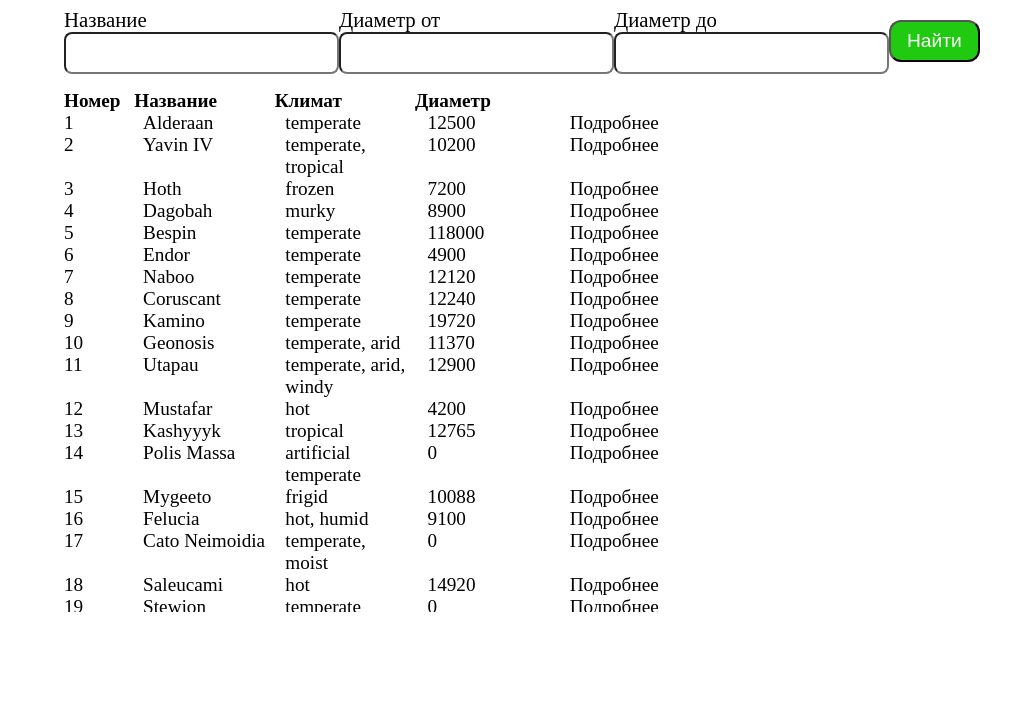
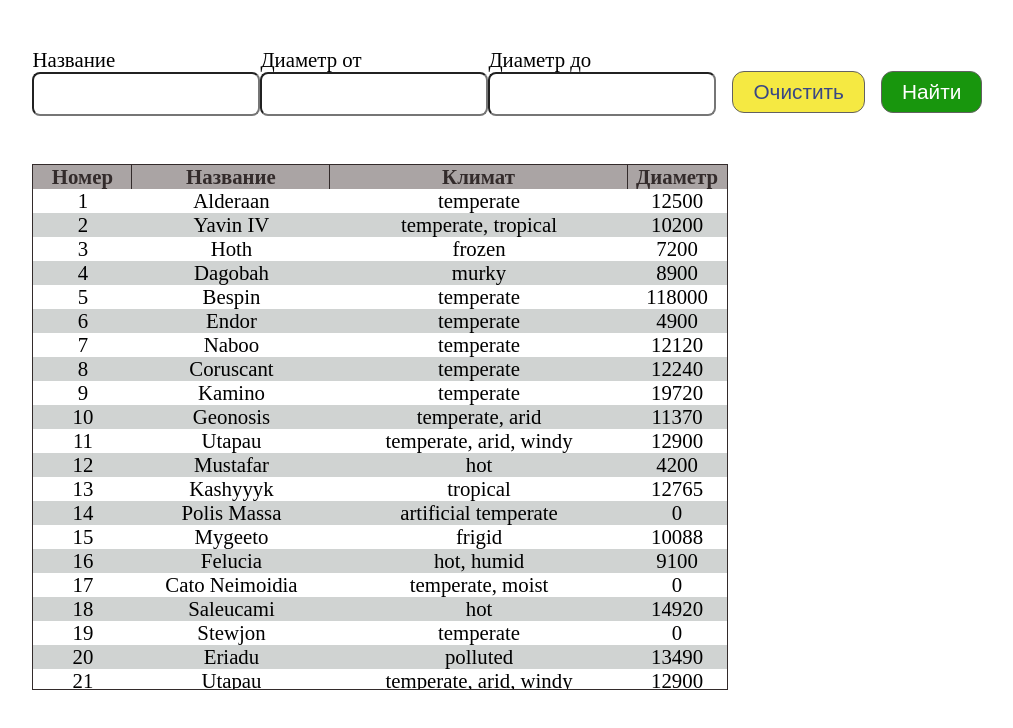
Before and after one commit to EvgenII2/table-with-filters, an Angular app: page / in a window 1280 px wide. Shown: the top 728 px of the page, without its empty margins (260-1273 px from the left). Built offline with nearby package versions, Linux system fonts and the light colour scheme.

Commit message:
different improvements

```diff
--- a/src/app/components/planet-filter/planet-filter.component.html
+++ b/src/app/components/planet-filter/planet-filter.component.html
@@ -35,7 +35,12 @@
       Больше 0
     </div>
   </div>
-  <button class="search-button"
+  <button class="button erase-button"
+          type="button"
+          (click)="eraseFilter($event)">
+    Очистить
+  </button>
+  <button class="button search-button"
           type="submit"
           [disabled]="filterForm.invalid && filterForm.touched">
     Найти
--- a/src/app/components/planet-filter/planet-filter.component.scss
+++ b/src/app/components/planet-filter/planet-filter.component.scss
@@ -1,7 +1,7 @@
 :host {
   display: block;
-  width: 50%;
-  margin: auto;
+  width: 55%;
+  margin: 3rem auto;
 }
 
 .filter-form {
@@ -21,8 +21,9 @@
 
     .control-input {
       padding: 0.5rem 0.75rem;
-      font-size: 1.2rem;
+      font-size: 1.3rem;
       border-radius: 0.5rem;
+      max-width: 200px;
     }
 
     .validate-error {
@@ -31,23 +32,34 @@
     }
   }
 
+  .button {
+    font-size: 1.3rem;
+    padding: 0.5rem 1.25rem;
+    border: 1px solid #636161;
+    border-radius: 0.75rem;
+    margin-top: 1.45rem;
+    margin-left: 1rem;
+    cursor: pointer;
+  }
+
+  .erase-button {
+    background-color: #f5e942;
+    color: #394785;
+  }
+
   .search-button {
-    font-size: 1.2rem;
-    padding: 0.5rem 1rem;
-    border-radius: 0.75rem;
-    display: flex;
-    align-self: center;
-    cursor: pointer;
-    background-color: #1fca10;
+    background-color: #18960d;
     color: #fff;
   }
 
-  .search-button:hover {
-    box-shadow: 0px 0px 10px 0px rgba(12, 16, 19, 0.3);
+  .button:hover {
+    box-shadow: 0px 0px 15px 0px #484c4e4d;
   }
 
   .search-button:disabled {
     box-shadow: none;
+    background-color: #ada8a8;
+    color: #000;
     cursor: not-allowed;
   }
 }
--- a/src/app/components/planet-filter/planet-filter.component.ts
+++ b/src/app/components/planet-filter/planet-filter.component.ts
@@ -46,4 +46,8 @@
   onSubmit() {
     this.dataService.filterSub.next(this.filterForm.getRawValue());
   }
+
+  eraseFilter(event: any) {
+    this.filterForm.reset();
+  }
 }
--- a/src/app/components/planet-table-row/planet-table-row.component.html
+++ b/src/app/components/planet-table-row/planet-table-row.component.html
@@ -1,7 +1,7 @@
-<div class="table-row">
+<div class="table-row"
+     [ngClass]="{'table-row-grey': !(index % 2) }">
   <div class="table-cell">{{index}}</div>
   <div class="table-cell">{{planetInfo?.name}}</div>
   <div class="table-cell">{{planetInfo?.climate}}</div>
   <div class="table-cell">{{planetInfo?.diameter}}</div>
-  <div class="table-cell">Подробнее</div>
 </div>
--- a/src/app/components/planet-table-row/planet-table-row.component.scss
+++ b/src/app/components/planet-table-row/planet-table-row.component.scss
@@ -1,5 +1,12 @@
 .table-row {
   display: grid;
-  grid-template-columns: 1fr repeat(4, 2fr);
-  gap: 1rem;
+  grid-template-columns: 1fr 2fr 3fr 1fr;
+
+  .table-cell {
+    text-align: center;
+  }
 }
+
+.table-row-grey {
+  background-color: #d0d3d2;
+}
--- a/src/app/components/planet-table/planet-table.component.html
+++ b/src/app/components/planet-table/planet-table.component.html
@@ -1,4 +1,5 @@
-<div *ngIf="!loading; else spinnerBlock">
+<div *ngIf="!loading; else spinnerBlock"
+     class="table-wrapper">
   <ng-container *ngIf="planets.length > 0; else notDataBlock">
     <div class="table-row-title">
       <div class="table-cell-title">Номер</div>
--- a/src/app/components/planet-table/planet-table.component.scss
+++ b/src/app/components/planet-table/planet-table.component.scss
@@ -1,20 +1,31 @@
 :host {
   display: block;
-  width: 50%;
+  width: 55%;
   margin: auto;
-  font-size: 1.2rem;
+  font-size: 1.3rem;
+}
+
+.table-wrapper {
+  border: 1px solid #332b2b;
 }
 
 .table-row-title {
   display: grid;
-  grid-template-columns: 1fr repeat(4, 2fr);
+  grid-template-columns: 1fr 2fr 3fr 1fr;
+  background-color: #aaa4a4;
+  color: #332b2b;
   .table-cell-title {
     font-weight: 600;
+    text-align: center;
+    border-right: 1px solid #332b2b;
+  }
+  .table-cell-title:last-of-type {
+    border-right: none;
   }
 }
 
 .table {
-  height: 500px;
+  max-height: 500px;
   overflow: auto;
 }
 
```
